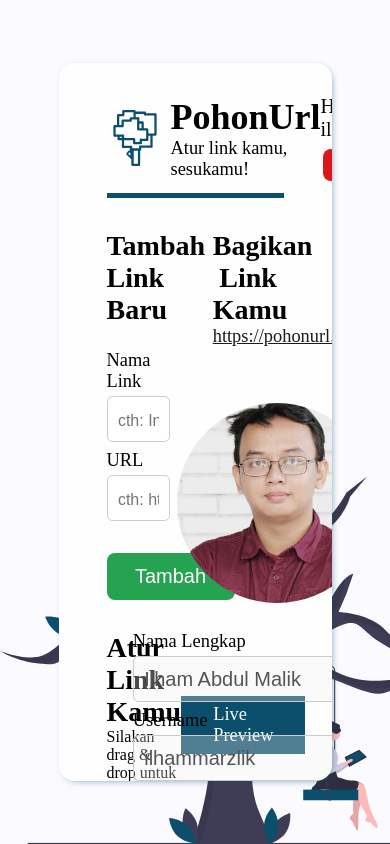
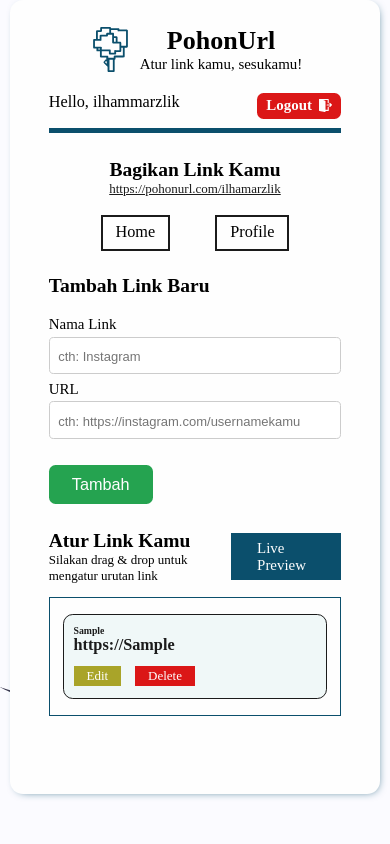
Before and after one commit to ilhamabdulm/pohonurl, a React (Create React App) app in the folder client/: page /main/home in a window 390 px wide. Both pictures are taken after typing "Sample", "Sample" into the empty fields and a click on the button "Tambah". Built offline with nearby package versions, Linux system fonts and the light colour scheme.

Commit message:
add mobile responsive

```diff
--- a/client/src/App.css
+++ b/client/src/App.css
@@ -23,7 +23,7 @@
 }
 
 a {
-  text-decoration: none;
+  color: var(--black-text-color);
 }
 
 h1 {
@@ -49,3 +49,63 @@
 h6 {
   font-size: 1rem;
 }
+
+@media only screen and (max-width: 72rem) {
+  :root {
+    font-size: calc(100vw * 14 / 1440);
+  }
+
+  h1 {
+    font-size: 2.5rem;
+  }
+
+  h2 {
+    font-size: 2rem;
+  }
+
+  h3 {
+    font-size: 1.75rem;
+  }
+
+  h4 {
+    font-size: 1.5rem;
+  }
+
+  h5 {
+    font-size: 1.25rem;
+  }
+
+  h6 {
+    font-size: 0.85rem;
+  }
+}
+
+@media only screen and (max-width: 48rem) {
+  :root {
+    font-size: calc(100vw * 12 / 360);
+  }
+
+  h1 {
+    font-size: 2.25rem;
+  }
+
+  h2 {
+    font-size: 2rem;
+  }
+
+  h3 {
+    font-size: 1.75rem;
+  }
+
+  h4 {
+    font-size: 1.5rem;
+  }
+
+  h5 {
+    font-size: 1.25rem;
+  }
+
+  h6 {
+    font-size: 0.75rem;
+  }
+}
--- a/client/src/components/forms/AddLink/styles.module.css
+++ b/client/src/components/forms/AddLink/styles.module.css
@@ -39,3 +39,10 @@
 .add-new > form > .link-action > button {
   margin-right: 0.75rem;
 }
+
+@media only screen and (max-width: 48rem) {
+  .add-new {
+    width: 100%;
+    margin-bottom: 2rem;
+  }
+}
--- a/client/src/components/fragments/LinkDetails/styles.module.css
+++ b/client/src/components/fragments/LinkDetails/styles.module.css
@@ -42,3 +42,18 @@
 .link-card > .link-card-action > p:nth-child(2):hover {
   background-color: #b61414;
 }
+
+@media only screen and (max-width: 48rem) {
+  .link-card {
+    padding: 0.75rem;
+    flex-direction: column;
+    align-items: flex-start;
+  }
+
+  .link-card > .link-card-action {
+    flex-direction: row;
+    margin-top: 0.75rem;
+    width: 50%;
+    justify-content: space-between;
+  }
+}
--- a/client/src/components/fragments/ProfileSection/styles.module.css
+++ b/client/src/components/fragments/ProfileSection/styles.module.css
@@ -1,6 +1,7 @@
 /* Profile Section */
 
 .profile-section {
+  width: 100%;
   display: flex;
   flex-direction: column;
   align-items: center;
@@ -25,3 +26,9 @@
 .profile-section > .profile-action > * {
   margin: 0 0.5rem;
 }
+
+@media only screen and (max-width: 48rem) {
+  .profile-section {
+    padding: 1rem;
+  }
+}
--- a/client/src/pages/AuthPage/styles.module.css
+++ b/client/src/pages/AuthPage/styles.module.css
@@ -56,3 +56,26 @@
   box-shadow: 2px 2px 15px -5px var(--primary-color);
   padding: 2rem;
 }
+
+@media only screen and (max-width: 48rem) {
+  .root {
+    width: 100vw;
+    height: 100%;
+    flex-direction: column;
+    padding: 3rem 0;
+  }
+
+  .hero-banner {
+    width: 100%;
+    padding: 2rem;
+  }
+
+  .hero-banner > img {
+    width: 24.625rem;
+    margin-bottom: 1.5rem;
+  }
+
+  .hero-banner > figcaption {
+    width: 100%;
+  }
+}
--- a/client/src/pages/MainPage/index.jsx
+++ b/client/src/pages/MainPage/index.jsx
@@ -1,4 +1,4 @@
-import React, { useState } from 'react';
+import React, { useState, useEffect } from 'react';
 import { useHistory } from 'react-router-dom';
 
 import styles from './styles.module.css';
@@ -8,6 +8,7 @@
 import { ProfileSection } from '../../components/fragments/ProfileSection';
 import AddLink from '../../components/forms/AddLink';
 import LinkDetails from '../../components/fragments/LinkDetails';
+import useWindowSize from '../../utils/windowSize';
 
 export default function MainPage() {
   const [linkList, setLinkList] = useState([]);
@@ -18,7 +19,15 @@
   });
   const [isLinkEdit, setLinkEdit] = useState(false);
   const [openPreview, setOpenPreview] = useState(false);
+  const [isProfile, setIsProfile] = useState(false);
+  const [isMobile, setMobile] = useState(false);
   const { replace } = useHistory();
+  const { width } = useWindowSize();
+
+  useEffect(() => {
+    if (width < 754) setMobile(true);
+    else setMobile(false);
+  }, [width]);
 
   const handleChange = ({ target }) => {
     const newAdd = { ...addLink };
@@ -89,6 +98,8 @@
             </div>
           </header>
           <article className={styles.content}>
+            {width < 754 && <NavMobile setIsProfile={setIsProfile} />}
+            {!isMobile && (
               <section className={styles['manage-link']}>
                 <AddLink
                   addLink={addLink}
@@ -123,6 +134,44 @@
                   </div>
                 ) : null}
               </section>
+            )}
+            {isMobile && !isProfile ? (
+              <section className={styles['manage-link']}>
+                <AddLink
+                  addLink={addLink}
+                  handleChange={handleChange}
+                  handleSubmitLink={handleSubmitLink}
+                  handleSubmitEdit={handleSubmitEdit}
+                  isLinkEdit={isLinkEdit}
+                  linkList={linkList}
+                  setLinkEdit={setLinkEdit}
+                  setAddLink={setAddLink}
+                />
+                {linkList.length ? (
+                  <div className={styles['manage']}>
+                    <header>
+                      <h4>
+                        Atur Link Kamu
+                        <span>
+                          Silakan drag & drop untuk mengatur urutan link
+                        </span>
+                      </h4>
+                      <p onClick={() => setOpenPreview(true)}>Live Preview</p>
+                    </header>{' '}
+                    <section className={styles['link-list']}>
+                      {linkList.map((el) => (
+                        <LinkDetails
+                          data={el}
+                          handleDelete={handleDeleteLink}
+                          handleEdit={handleEditLink}
+                        />
+                      ))}
+                    </section>
+                  </div>
+                ) : null}
+              </section>
+            ) : null}
+            {!isMobile && (
               <aside className={styles['manage-profile']}>
                 <header className={styles['profile-header']}>
                   <h4>Bagikan Link Kamu</h4>
@@ -130,6 +179,12 @@
                 </header>
                 <ProfileSection />
               </aside>
+            )}
+            {isMobile && isProfile ? (
+              <aside className={styles['manage-profile']}>
+                <ProfileSection />
+              </aside>
+            ) : null}
           </article>
         </article>
       </main>
@@ -137,3 +192,18 @@
     </>
   );
 }
+
+export const NavMobile = ({ setIsProfile }) => {
+  return (
+    <header className={styles['nav-mobile']}>
+      <div>
+        <h4>Bagikan Link Kamu</h4>
+        <a href="/ilhammarzlik">https://pohonurl.com/ilhamarzlik</a>
+      </div>
+      <nav>
+        <p onClick={() => setIsProfile(false)}>Home</p>
+        <p onClick={() => setIsProfile(true)}>Profile</p>
+      </nav>
+    </header>
+  );
+};
--- a/client/src/pages/MainPage/styles.module.css
+++ b/client/src/pages/MainPage/styles.module.css
@@ -143,3 +143,76 @@
   text-decoration: underline;
   color: #1b1b1b;
 }
+
+.nav-mobile {
+  display: flex;
+  flex-direction: column;
+  align-items: center;
+  margin-bottom: 2rem;
+}
+
+.nav-mobile > div {
+  text-align: center;
+  margin-bottom: 1.5rem;
+}
+
+.nav-mobile > nav {
+  display: flex;
+  justify-content: space-around;
+  width: 80%;
+}
+
+.nav-mobile > nav > p {
+  font-size: 1.25rem;
+  outline: 2px solid var(--black-text-color);
+  padding: 0.5rem 1rem;
+}
+
+@media only screen and (max-width: 48rem) {
+  .root {
+    width: 100vw;
+    height: 100%;
+  }
+
+  .content-box {
+    width: 95%;
+    height: 100%;
+    overflow: none;
+  }
+
+  .content-box > header {
+    flex-direction: column;
+  }
+
+  .title {
+    justify-content: center;
+    width: 100%;
+  }
+
+  .title > h2 {
+    align-items: center;
+  }
+
+  .content-box > header > .profile {
+    flex-direction: row;
+    align-items: center;
+    justify-content: space-between;
+    margin-top: 1rem;
+  }
+
+  .content-box > header > .profile > p {
+    font-size: 1.25rem;
+  }
+
+  .content-box > .content {
+    flex-direction: column;
+  }
+
+  .content-box > .content > .manage-link {
+    width: 100%;
+  }
+
+  .content-box > .content > .manage-profile {
+    width: 100%;
+  }
+}
--- /dev/null
+++ b/client/src/utils/windowSize.js
@@ -0,0 +1,25 @@
+import { useState, useEffect } from 'react';
+
+export default function useWindowSize() {
+  const isClient = typeof window === 'object';
+
+  function getSize() {
+    return {
+      width: isClient ? window.innerWidth : undefined,
+      height: isClient ? window.innerHeight : undefined,
+    };
+  }
+  const [windowSize, setWindowSize] = useState(getSize);
+  useEffect(() => {
+    if (!isClient) {
+      return false;
+    }
+    function handleResize() {
+      setWindowSize(getSize());
+    }
+    window.addEventListener('resize', handleResize);
+    return () => window.removeEventListener('resize', handleResize);
+  }, []);
+
+  return windowSize;
+}
```
Lines whose indentation alone changed are shown as unchanged.
